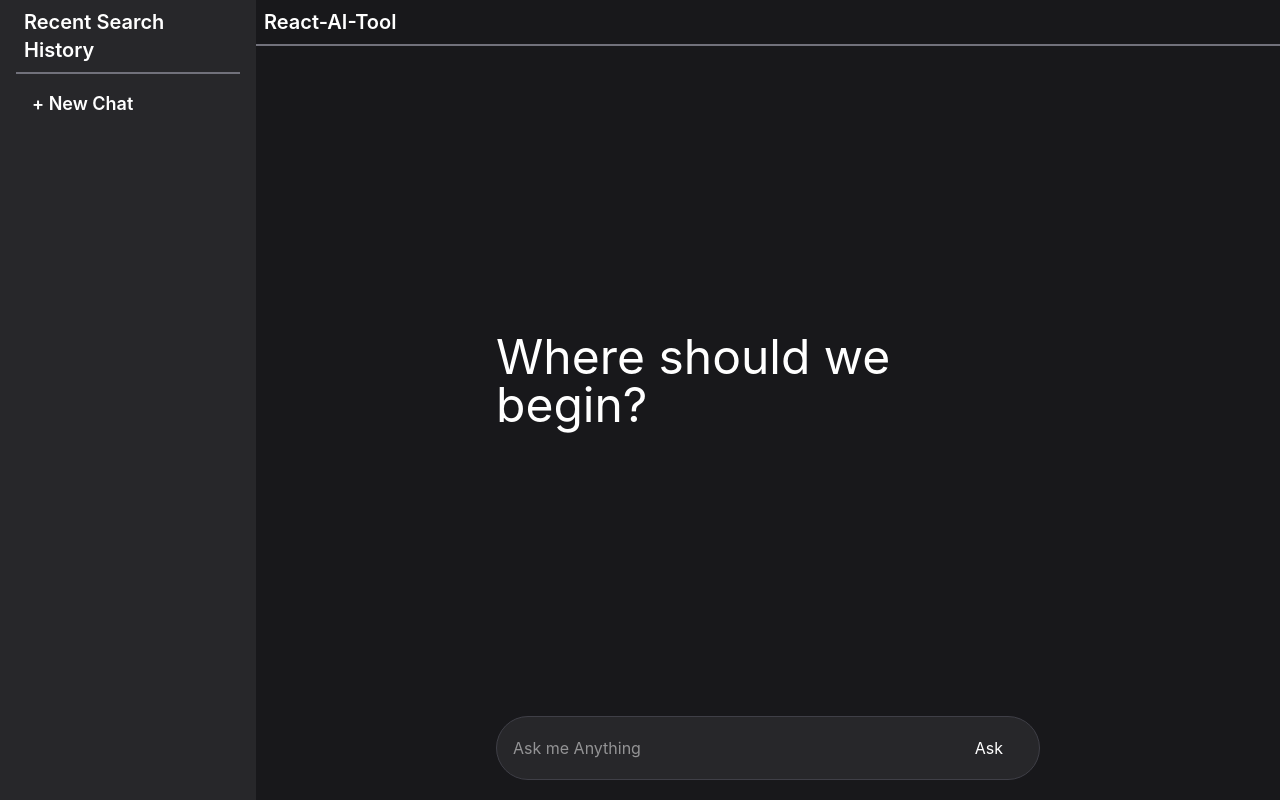
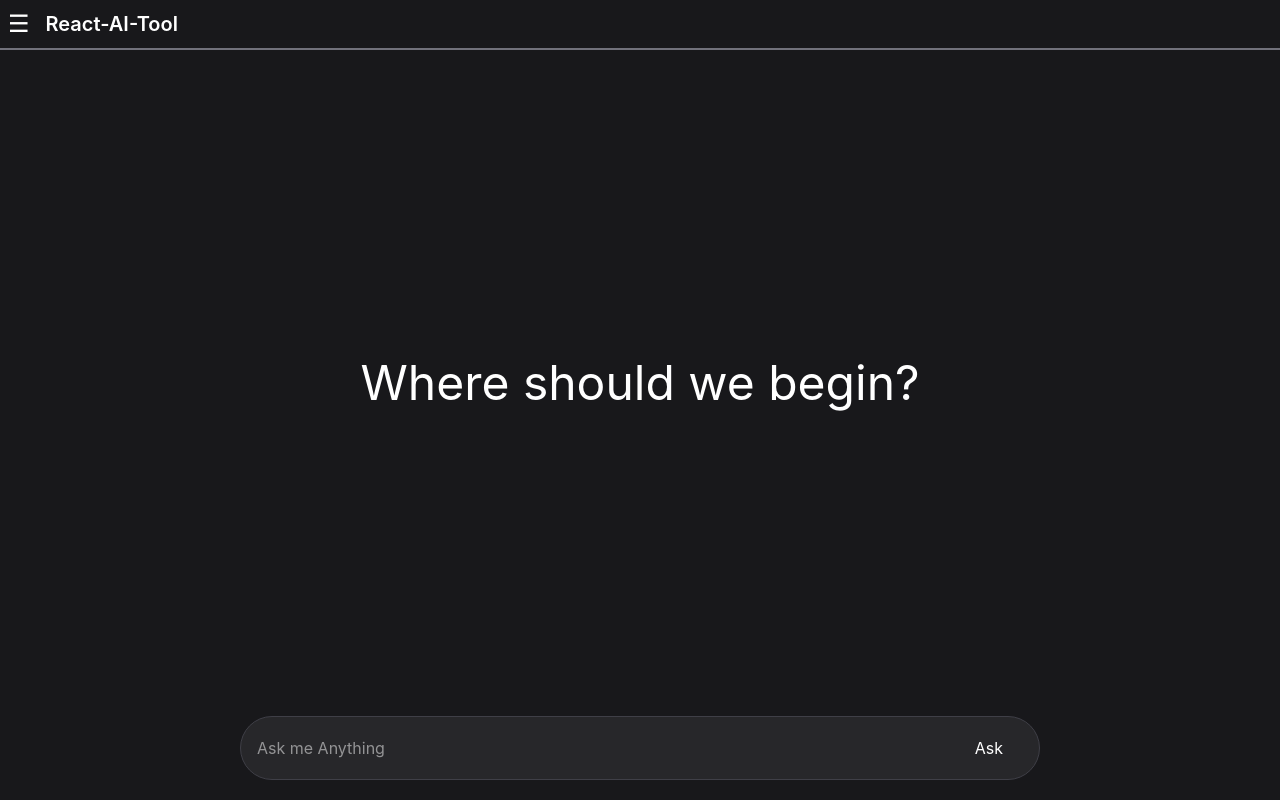
Before and after one commit to harsha21042/React-Ai-Tool-using-GroqAPI, a React (Vite) app: page / in a window 1280 px wide. Built offline with nearby package versions, Linux system fonts and the light colour scheme.

Commit message:
Sidebar toggling

```diff
--- a/src/App.jsx
+++ b/src/App.jsx
@@ -18,6 +18,7 @@ const App = () => {
   const [editId, setEditId] = React.useState(null)
   const [inputCurrentState, setInputCurrentState] = React.useState('')
   const editRef = useRef(null)
+  const [showSidebar, setShowSidebar] = React.useState(false)
 
 
   useEffect(() => {
@@ -187,10 +188,10 @@ const App = () => {
   }
 
   return (
-    <div className='grid grid-cols-5 h-dvh overflow-hidden'>
+    <div className='flex h-dvh overflow-hidden'>
 
       {/* Sidebar */}
-      <div className='col-span-1 bg-zinc-800 px-4 text-white hidden md:block'>
+      <div className={`bg-zinc-800 text-white ${showSidebar ? "w-64 opacity-100 px-4" : "w-0 opacity-0 overflow-hidden px-0"} transition-all duration-300`}>
           <Sidebar
           chats={chats}
           receiveId={receiveId}
@@ -206,13 +207,19 @@ const App = () => {
       </div>
 
       {/* Main */}
-      <div className='col-span-5 md:col-span-4 flex flex-col h-dvh overflow-hidden'>
+      <div className='flex-1 flex flex-col h-dvh overflow-hidden'>
 
         {/* HEADER */}
-        <div className='border-b-2 border-zinc-500 p-2 flex-shrink-0'>
-          <h1 className='text-white text-start text-xl font-semibold'>
-            React-AI-Tool
-          </h1>
+        <div className='border-b-2 border-zinc-500 p-2 flex items-center gap-4'>
+            <span
+              className='cursor-pointer text-2xl text-white'
+              onClick={() => setShowSidebar(!showSidebar)}
+              >
+              ☰
+            </span>
+            <h1 className='text-white text-xl font-semibold'>
+              React-AI-Tool
+            </h1>
         </div>
 
         {/* CHAT AREA */}
```
